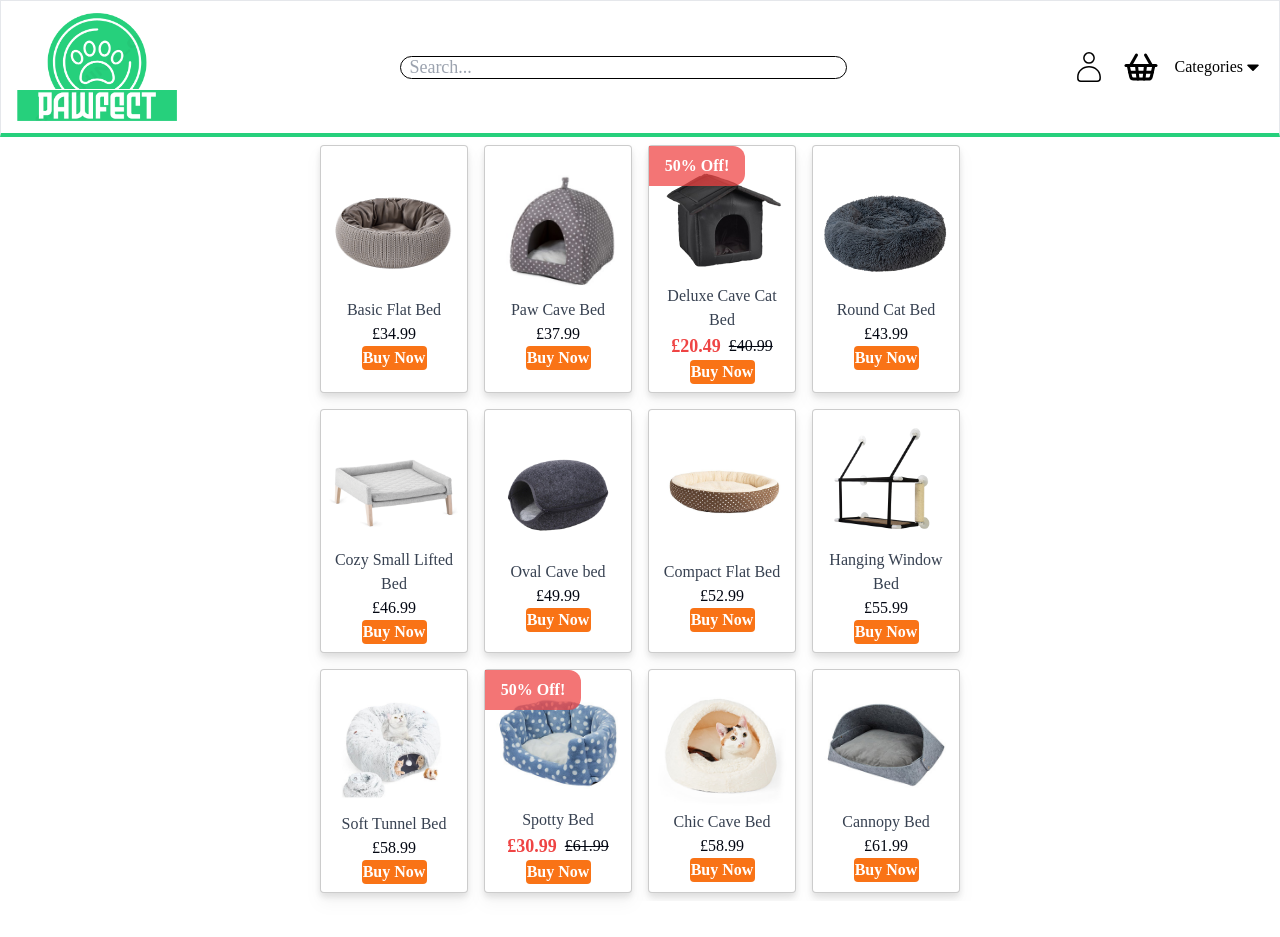
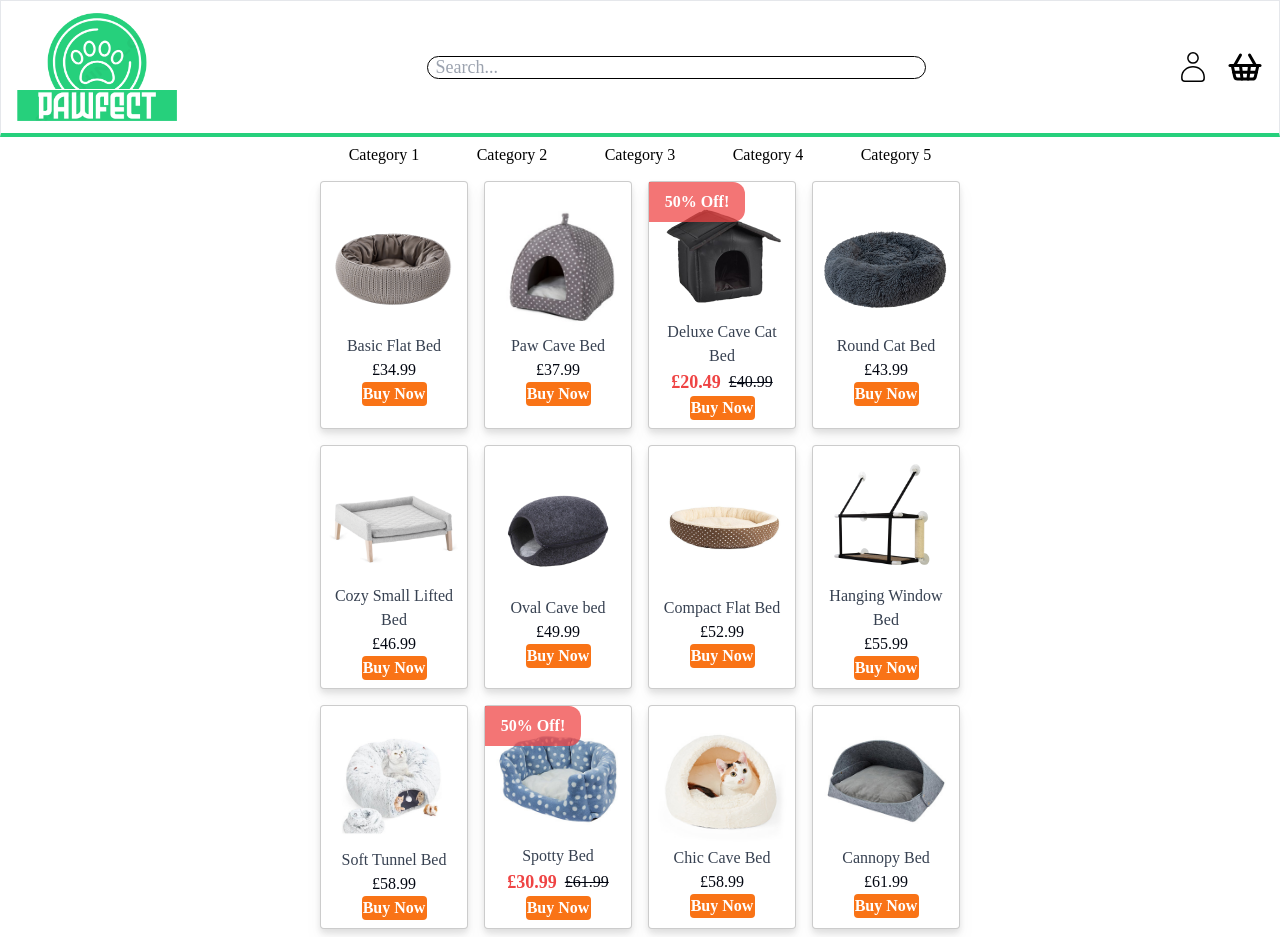
Before and after one commit to jack-king1/244001-Jack-Ecommerce, a React (Create React App) app in the folder pawfectecom/: page /products in a window 1280 px wide. Before the commit the page ends 901 px from the top, so only its background shows below. Built offline with nearby package versions, Linux system fonts and the light colour scheme.

Commit message:
working on categorie filters

```diff
--- a/pawfectecom/src/Components/Navbar.js
+++ b/pawfectecom/src/Components/Navbar.js
@@ -58,15 +58,6 @@ function Navbar() {
                 </div>
 
                 <FaBars className="text-black cursor-pointer md:hidden" />
-                <div
-                    className="hidden md:flex md:h-9 transition-all justify-center items-center
-                hover:cursor-pointer hover:scale-105 hover:border-b-primary hover:border-b-4"
-                >
-                    <div className="">Categories</div>
-                    <div>
-                        <FaCaretDown className="text-xl" />
-                    </div>
-                </div>
             </div>
         </div>
     );
--- a/pawfectecom/src/Components/Pages/Products.js
+++ b/pawfectecom/src/Components/Pages/Products.js
@@ -4,6 +4,7 @@ import { allproducts } from "../../Model/Product";
 import { useSearchParams } from "react-router-dom";
 import { RoundToTwoDecimal } from "../../Model/HelperFunctions";
 import { useNavigate } from "react-router-dom";
+import ProductCategoriesBar from "../ProductCategoriesBar";
 
 //layout inspo https://www.harrys.com/en/gb/products/dynamic-skin-care-duo/?selected=12331922
 function Products() {
@@ -17,6 +18,8 @@ function Products() {
     }, []);
 
     return (
+        <div className="flex flex-col justify-center items-center">
+            <ProductCategoriesBar />
             <div className="flex justify-center items-center">
                 <div className="flex text-black grid-cols-2 grid w-full gap-4 m-2 md:w-1/2 md:grid-cols-4">
                     {products != null
@@ -45,7 +48,10 @@ function Products() {
                                       >
                                           {product.onsale ? (
                                               <div className="text-red-500 font-bold text-lg">
-                                              £{product.GetPrice(product.price)}
+                                                  £
+                                                  {product.GetPrice(
+                                                      product.price
+                                                  )}
                                               </div>
                                           ) : null}
                                           <div
@@ -61,9 +67,12 @@ function Products() {
                                       <div
                                           //Navigate to given product id and pass in via props the product ID.
                                           onClick={() =>
-                                          navigate(`/product/${product.id}`, {
+                                              navigate(
+                                                  `/product/${product.id}`,
+                                                  {
                                                       state: { id: product.id },
-                                          })
+                                                  }
+                                              )
                                           }
                                           className="w-1/2 h-6 bg-orange-500 font-bold text-center text-white rounded hover:cursor-pointer hover:animate-pulse"
                                       >
@@ -82,6 +91,7 @@ function Products() {
                         : null}
                 </div>
             </div>
+        </div>
     );
 }
 
--- /dev/null
+++ b/pawfectecom/src/Components/ProductCategoriesBar.js
@@ -0,0 +1,17 @@
+import React from "react";
+
+function ProductCategoriesBar() {
+    return (
+        <div className="flex flex-row h-9 w-full justify-center items-center">
+            <div className="w-1/2 flex flex-row justify-between text-center">
+                <div className="flex-1">Category 1</div>
+                <div className="flex-1">Category 2</div>
+                <div className="flex-1">Category 3</div>
+                <div className="flex-1">Category 4</div>
+                <div className="flex-1">Category 5</div>
+            </div>
+        </div>
+    );
+}
+
+export default ProductCategoriesBar;
```
Lines whose indentation alone changed are shown as unchanged.
